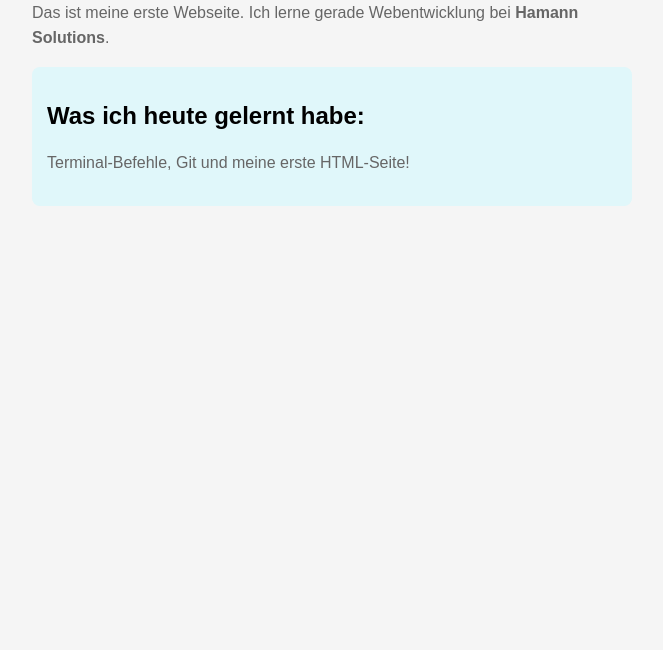
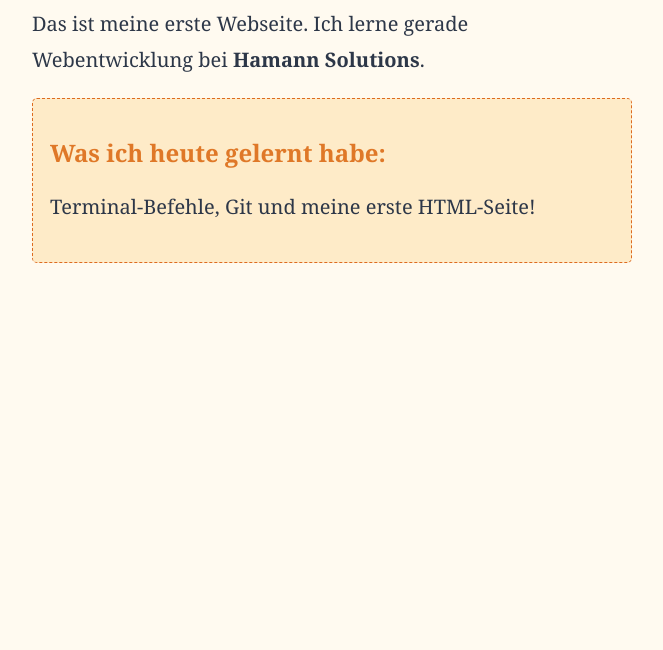
Before and after one commit to samuelankomahene/hello-world, a plain HTML site: page index.html in a window 1280 px wide. Shown: the part 150-800 px from the top of the page, without its empty margins (308-971 px from the left). Drawn offline with Linux system fonts and the light colour scheme.

Commit message:
updated colors

```diff
--- a/styles.css
+++ b/styles.css
@@ -1,22 +1,21 @@
 body {
-    font-family: Arial, sans-serif;
+    font-family: Georgia, serif;
     max-width: 600px;
     margin: 50px auto;
     padding: 20px;
-    background-color: #f5f5f5;
+    background-color: #fffaf0; /* Floral White */
 }
-
-h1 {
-    color: #333;
+h1, h2 {
+    color: #dd7220f3; /* Sunset Orange */
 }
-
 p {
-    color: #666;
-    line-height: 1.6;
+    color: #2d3748;
+    line-height: 1.8;
+    font-size: 20px;
 }
-
 .highlight {
-    background-color: #e0f7fa;
-    padding: 15px;
-    border-radius: 8px;
+    background-color: #feebc8;
+    padding: 17px;
+    border-radius: 5px;
+    border: 1px dashed #dd6b20;
 }
```
